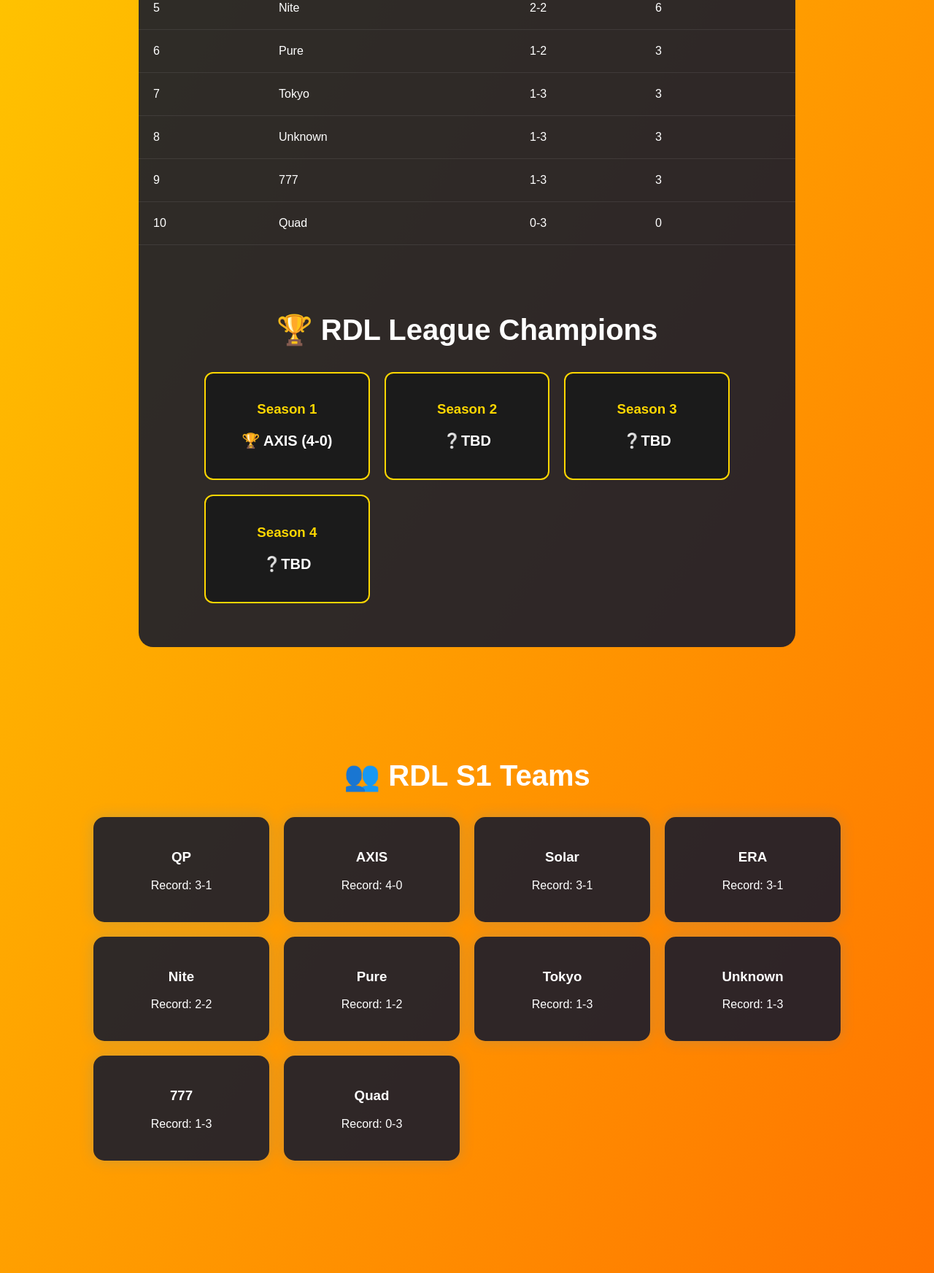
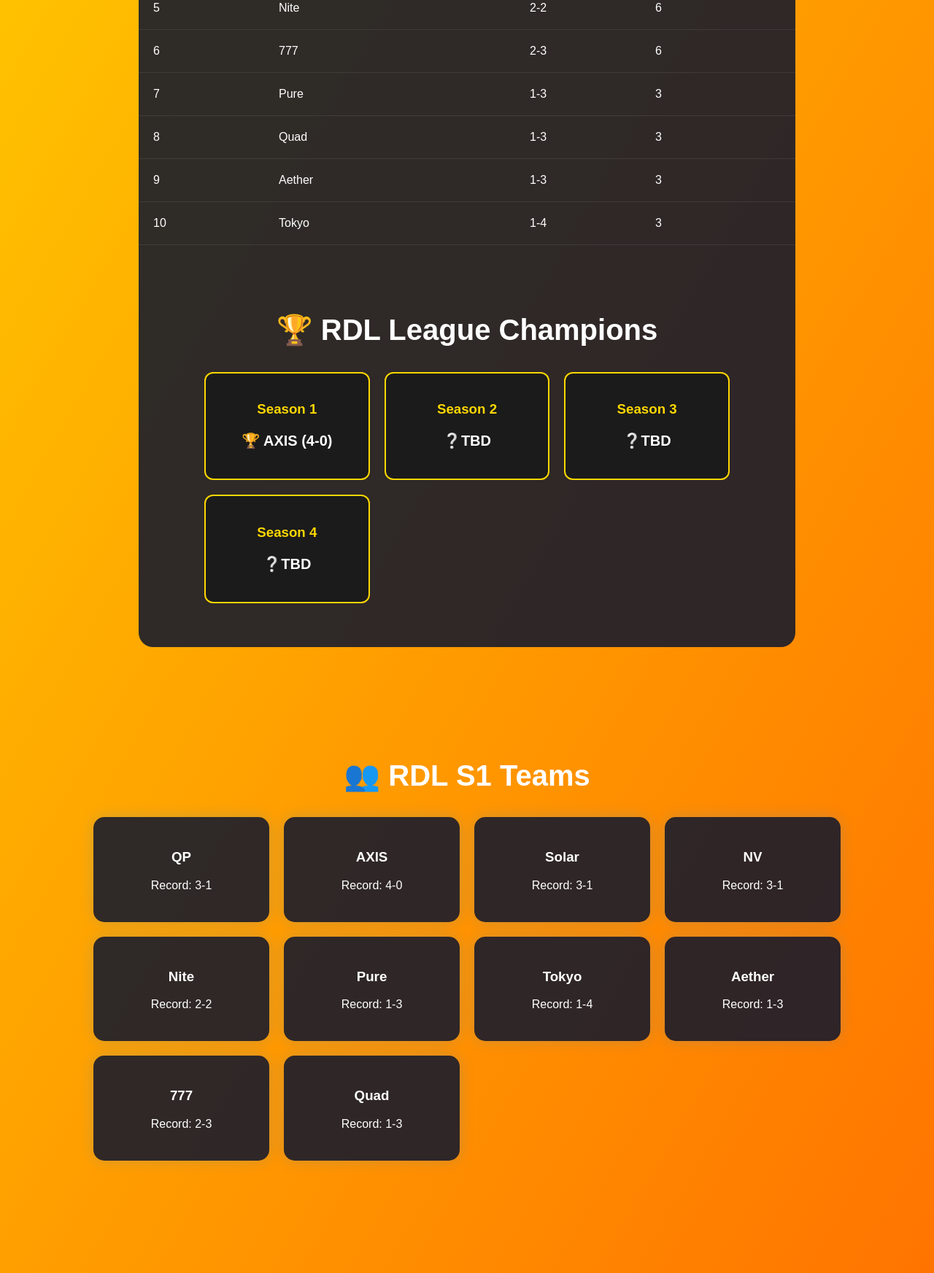
Before and after one commit to imatin19-afk/RDL-Website1, a plain HTML site: page index.html in a window 1280 px wide. Shown: the part 2780-4525 px from the top of the page at 73% size. Drawn offline with Linux system fonts and the light colour scheme.

Commit message:
Add files via upload

```diff
--- a/index.html
+++ b/index.html
@@ -282,7 +282,7 @@ ONE ABOVE ALL.
 
 <div class="row">
 <span>4</span>
-<span>ERA</span>
+<span>NV</span>
 <span>3-1</span>
 <span>9</span>
 </div>
@@ -300,16 +300,16 @@ ONE ABOVE ALL.
 
 <div class="row">
 <span>6</span>
-<span>Pure</span>
-<span>1-2</span>
-<span>3</span>
+<span>777</span>
+<span>2-3</span>
+<span>6</span>
 </div>
 
 
 
 <div class="row">
 <span>7</span>
-<span>Tokyo</span>
+<span>Pure</span>
 <span>1-3</span>
 <span>3</span>
 </div>
@@ -318,7 +318,7 @@ ONE ABOVE ALL.
 
 <div class="row">
 <span>8</span>
-<span>Unknown</span>
+<span>Quad</span>
 <span>1-3</span>
 <span>3</span>
 </div>
@@ -327,7 +327,7 @@ ONE ABOVE ALL.
 
 <div class="row">
 <span>9</span>
-<span>777</span>
+<span>Aether</span>
 <span>1-3</span>
 <span>3</span>
 </div>
@@ -336,9 +336,9 @@ ONE ABOVE ALL.
 
 <div class="row">
 <span>10</span>
-<span>Quad</span>
-<span>0-3</span>
-<span>0</span>
+<span>Tokyo</span>
+<span>1-4</span>
+<span>3</span>
 </div>
 
 <section id="winners">
@@ -401,7 +401,7 @@ ONE ABOVE ALL.
 
 
 <div class="team-card">
-<h3>ERA</h3>
+<h3>NV</h3>
 <p>Record: 3-1</p>
 </div>
 
@@ -414,31 +414,31 @@ ONE ABOVE ALL.
 
 <div class="team-card">
 <h3>Pure</h3>
-<p>Record: 1-2</p>
+<p>Record: 1-3</p>
 </div>
 
 
 <div class="team-card">
 <h3>Tokyo</h3>
-<p>Record: 1-3</p>
+<p>Record: 1-4</p>
 </div>
 
 
 <div class="team-card">
-<h3>Unknown</h3>
+<h3>Aether</h3>
 <p>Record: 1-3</p>
 </div>
 
 
 <div class="team-card">
 <h3>777</h3>
-<p>Record: 1-3</p>
+<p>Record: 2-3</p>
 </div>
 
 
 <div class="team-card">
 <h3>Quad</h3>
-<p>Record: 0-3</p>
+<p>Record: 1-3</p>
 </div>
 
 
```
